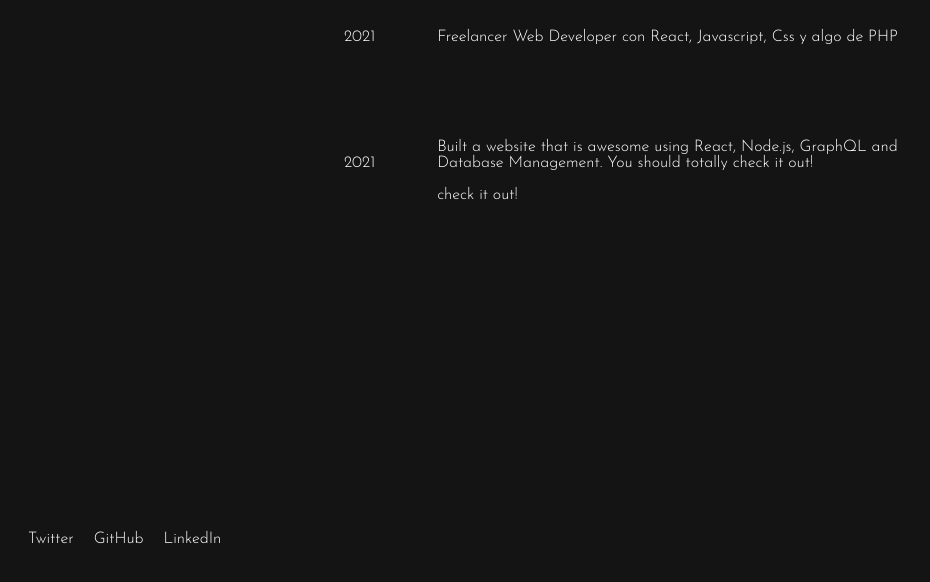
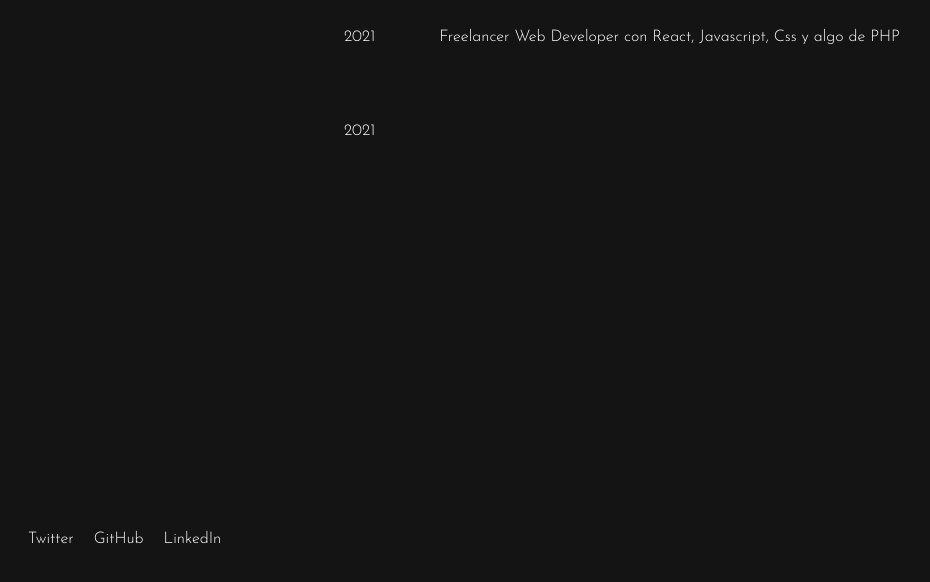
Before and after one commit to facundodossantos/moving-wave-portfolio-main, a plain HTML site: page src/pages/work.html in a window 1280 px wide. Shown: the part 202-784 px from the top of the page, without its empty margins (12-942 px from the left). Drawn offline with Linux system fonts and the light colour scheme.

Commit message:
cambio en work.html

```diff
--- a/src/pages/work.html
+++ b/src/pages/work.html
@@ -27,8 +27,8 @@
       <tr>
         <td>2021</td>
         <td>
-          <p>Built a website that is awesome using React, Node.js, GraphQL and Database Management. You should totally check it out!</p>
-          <a href="">check it out!</a>
+          <p> </p>
+          <a href=""></a>
         </td>
       </tr>
       <tr>
```
